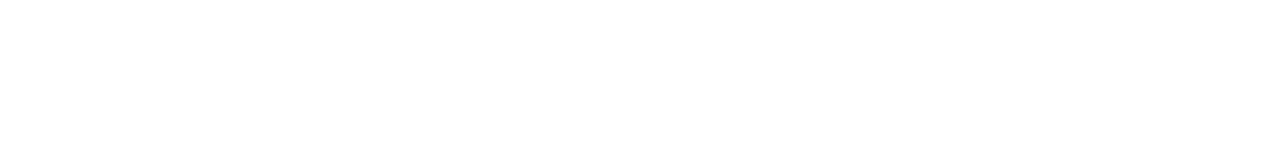
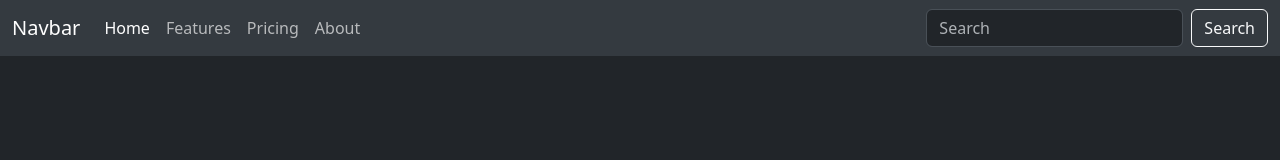
Before and after one commit to ronnieT2008/Personal-Site, a plain HTML site: page index.html in a window 1280 px wide. Drawn offline with nearby package versions, Linux system fonts and the light colour scheme.

Commit message:
CSS & JS Links

```diff
--- a/index.html
+++ b/index.html
@@ -1,28 +1,57 @@
 <!DOCTYPE html>
-<html lang="en">
+<html lang="en" data-bs-theme="dark">
     <head>
         <meta charset="utf-8">
         <meta name="viewport" content="width=device-width, initial-scale=1">
         <title>Personal Site</title>
         <!-- CSS links -->
-        <!-- Jquery  -->
-        <script src="https://ajax.googleapis.com/ajax/libs/jquery/3.6.3/jquery.min.js"></script>
         <!-- Bootstrap  -->
         <link href="https://cdn.jsdelivr.net/npm/bootstrap@5.3.0-alpha1/dist/css/bootstrap.min.css" rel="stylesheet" integrity="sha384-GLhlTQ8iRABdZLl6O3oVMWSktQOp6b7In1Zl3/Jr59b6EGGoI1aFkw7cmDA6j6gD" crossorigin="anonymous">
+        <!-- Bootstrap Icons -->
+        <link rel="stylesheet" href="https://cdn.jsdelivr.net/npm/bootstrap-icons@1.10.3/font/bootstrap-icons.css">
         <!-- Local -->
         <link rel="stylesheet" href="css/styles.css">
     </head>
     <body>
-        <header></header>
+        <header>
+          <nav class="navbar navbar-expand-lg bg-body-secondary">
+              <div class="container-fluid">
+                <a class="navbar-brand" href="#">Navbar</a>
+                <button class="navbar-toggler" type="button" data-bs-toggle="collapse" data-bs-target="#navbar" aria-controls="navbar" aria-expanded="false" aria-label="Toggle navigation">
+                  <span class="navbar-toggler-icon"></span>
+                </button>
+                <div class="collapse navbar-collapse" id="navbar">
+                  <ul class="navbar-nav me-auto mb-2 mb-lg-0">
+                    <li class="nav-item">
+                      <a class="nav-link active" aria-current="page" href="#">Home</a>
+                    </li>
+                    <li class="nav-item">
+                      <a class="nav-link" href="#">Features</a>
+                    </li>
+                    <li class="nav-item">
+                      <a class="nav-link" href="#">Pricing</a>
+                    </li>
+                    <li class="nav-item">
+                      <a class="nav-link" href="#">About</a>
+                    </li>
+                  </ul>
+                  <form class="d-flex" role="search">
+                    <input class="form-control me-2" type="search" placeholder="Search" aria-label="Search">
+                    <button class="btn btn-outline-light" type="submit">Search</button>
+                  </form>
+                </div>
+              </div>
+            </nav>
+        </header>
         <main></main>
         <footer></footer>
 
         <!-- JS Links -->
+        <!-- Jquery  -->
+        <script src="https://ajax.googleapis.com/ajax/libs/jquery/3.6.3/jquery.min.js"></script>
+        <!-- Bootstrap  -->
+        <script src="https://cdn.jsdelivr.net/npm/bootstrap@5.3.0-alpha1/dist/js/bootstrap.bundle.min.js" integrity="sha384-w76AqPfDkMBDXo30jS1Sgez6pr3x5MlQ1ZAGC+nuZB+EYdgRZgiwxhTBTkF7CXvN" crossorigin="anonymous"></script>
         <!-- Local  -->
         <script src="scripts/main.js"></script>
-        <!-- Bootstrap  -->
-        <script src="https://cdn.jsdelivr.net/npm/bootstrap@5.3.0-alpha1/dist/js/bootstrap.bundle.min.js" integrity="sha384-w76AqPfDkMBDXo30jS1Sgez6pr3x5MlQ1ZAGC+nuZB+EYdgRZgiwxhTBTkF7CXvN" crossorigin="anonymous"></script>
-        <script src="https://cdn.jsdelivr.net/npm/@popperjs/core@2.11.6/dist/umd/popper.min.js" integrity="sha384-oBqDVmMz9ATKxIep9tiCxS/Z9fNfEXiDAYTujMAeBAsjFuCZSmKbSSUnQlmh/jp3" crossorigin="anonymous"></script>
-        <script src="https://cdn.jsdelivr.net/npm/bootstrap@5.3.0-alpha1/dist/js/bootstrap.min.js" integrity="sha384-mQ93GR66B00ZXjt0YO5KlohRA5SY2XofN4zfuZxLkoj1gXtW8ANNCe9d5Y3eG5eD" crossorigin="anonymous"></script>
     </body>
 </html>
```
